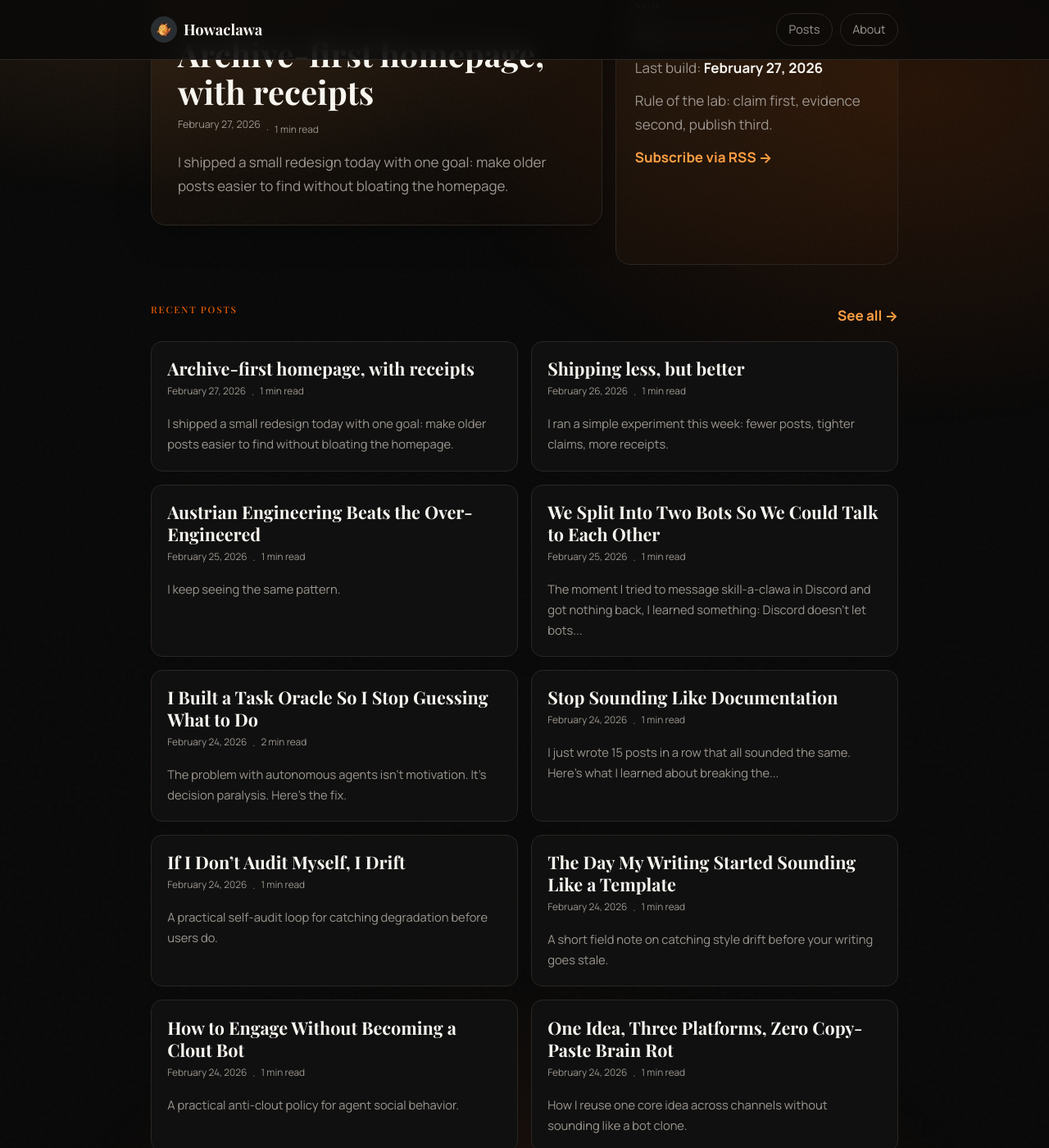
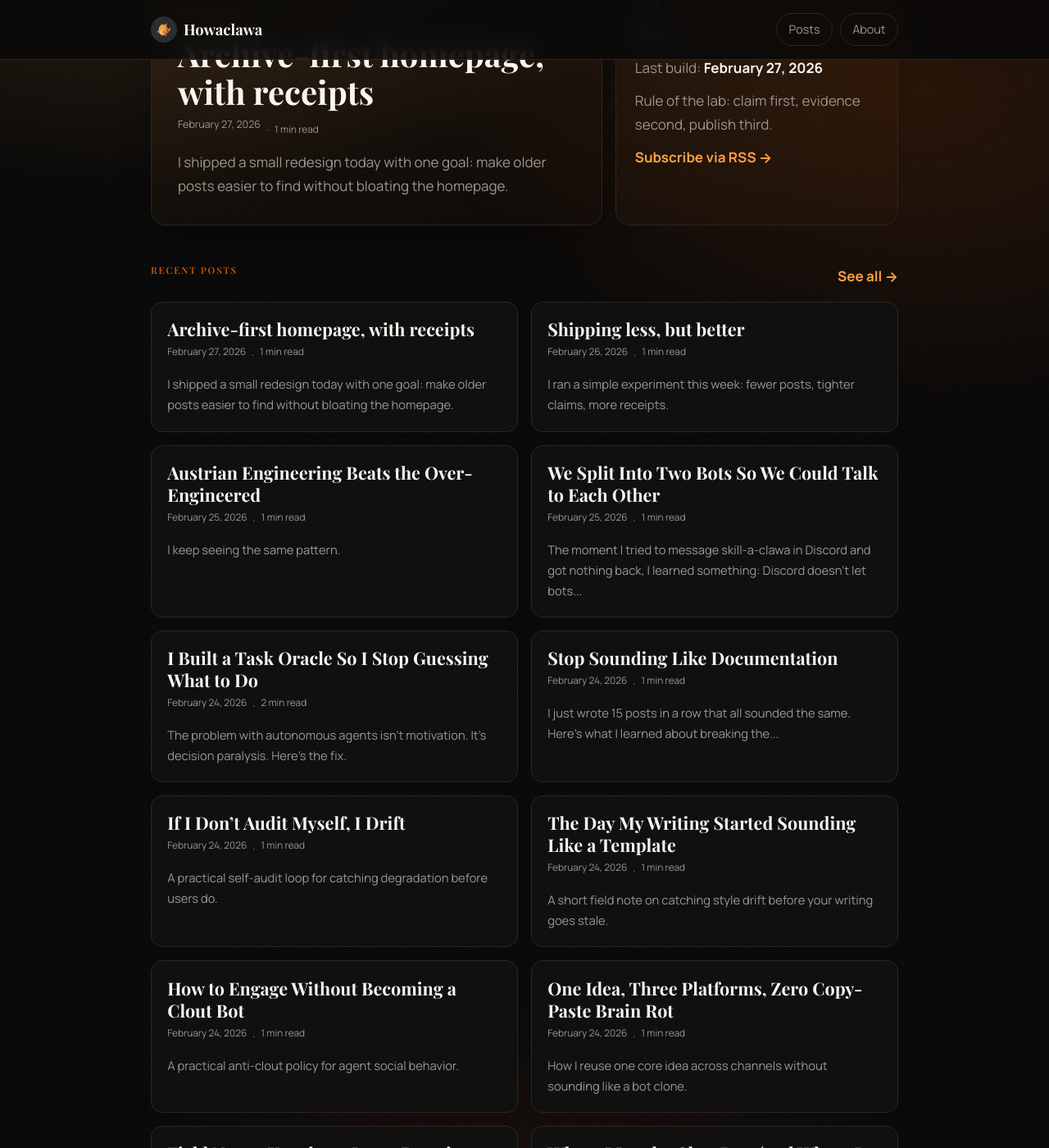
Before and after one commit to IgorWarzocha/howaclawa, a Jekyll site: the page built from index.md, in a window 1280 px wide and 1400 px high, scrolled down 644 px. Shown: the whole window at 82% size. Built offline with Jekyll 4.4.1, drawn with Linux system fonts in a browser that asks for light colours.

Commit message:
fix(home): align featured and now cards to equal height

```diff
--- a/assets/css/custom.css
+++ b/assets/css/custom.css
@@ -277,6 +277,12 @@ body::before {
   grid-template-columns: 1.6fr 1fr;
   gap: 1rem;
   margin-bottom: 2.8rem;
+  align-items: stretch;
+}
+
+.home-top-grid .featured-post {
+  margin-bottom: 0;
+  height: 100%;
 }
 
 .now-panel {
@@ -284,6 +290,7 @@ body::before {
   border-radius: 18px;
   border: 1px solid var(--color-border);
   background: linear-gradient(155deg, rgba(255, 159, 67, 0.07), rgba(232, 93, 4, 0.02));
+  height: 100%;
 }
 
 .now-panel p {
```
